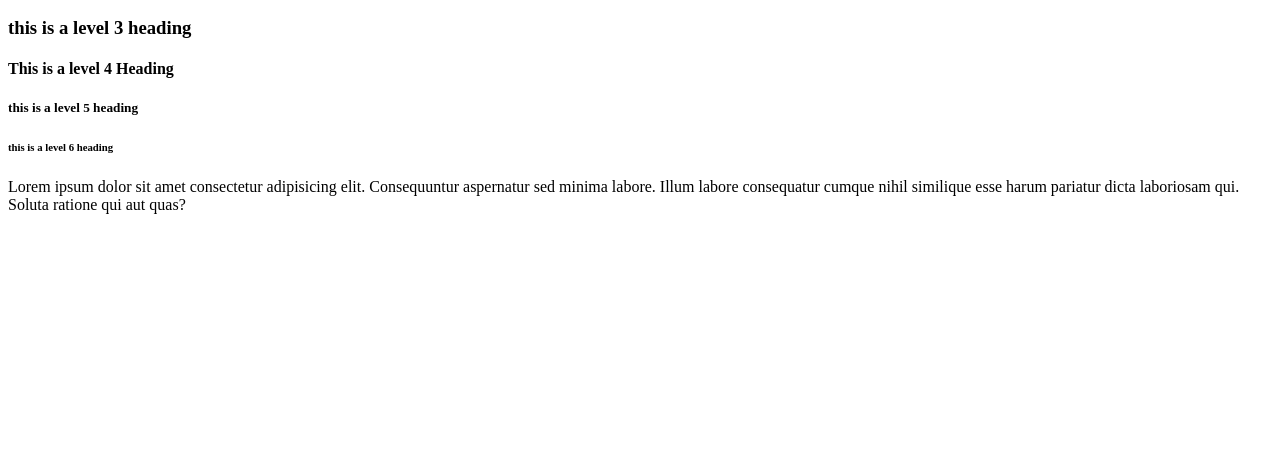
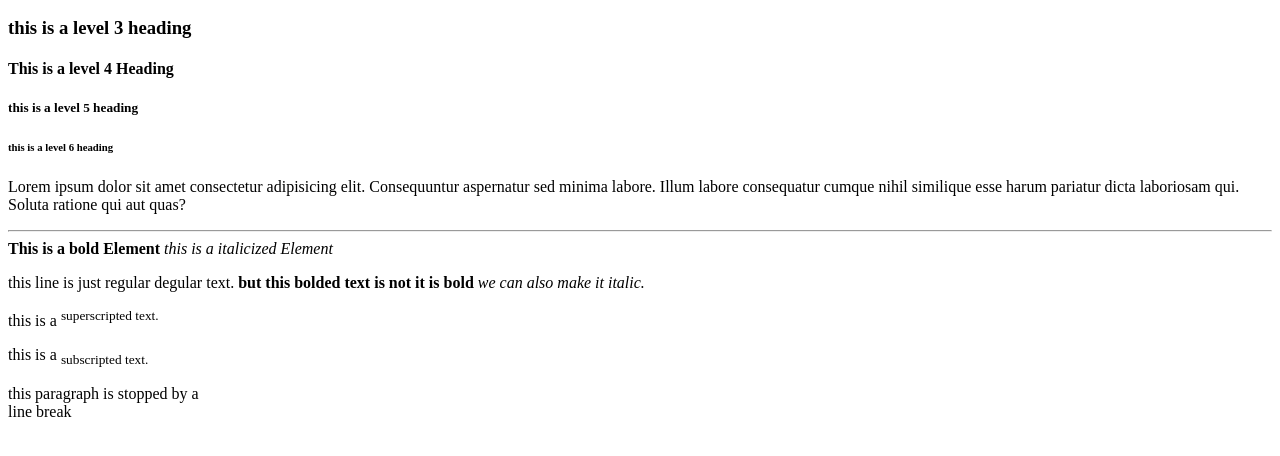
Before and after one commit to K25th/K25th.github.io, a plain HTML site: page 01-basic-html-elements/index.html in a window 1280 px wide. Shown: the part 110-566 px from the top of the page. Drawn offline with Linux system fonts and the light colour scheme.

Commit message:
Basic Html Elements Demo Complete

```diff
--- a/01-basic-html-elements/index.html
+++ b/01-basic-html-elements/index.html
@@ -19,5 +19,16 @@
           similique esse harum pariatur dicta laboriosam qui. Soluta ratione qui
            aut quas?
         </p>
+        <hr>
+        <b>This is a bold Element</b>
+        <i>this is a italicized Element</i>
+        <p>
+            this line is just regular degular text.
+            <b>but this bolded text is not it is bold</b>
+            <i>we can also make it italic.</i>
+        </p>
+        <p>this is a <sup>superscripted text.</sup></p>
+        <p>this is a <sub>subscripted text.</sub></p>
+        <p>this paragraph is stopped by a <br>line break</p>
     </body>
 </html>
```
